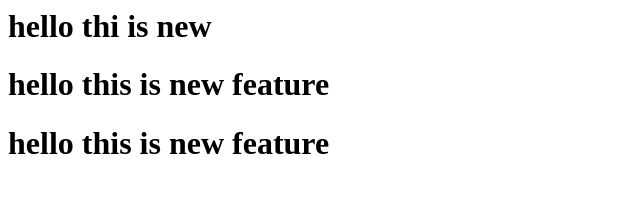
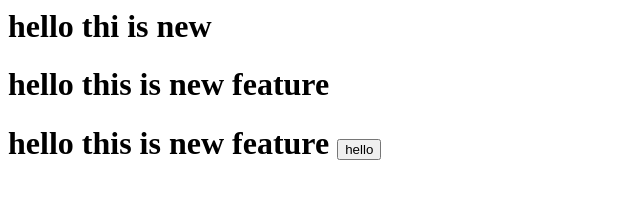
Before and after one commit to Haseeb6098/professionalRepo, a plain HTML site: page index.html in a window 1280 px wide. Shown: the whole page, without its empty margins (0-640 px from the left). Drawn offline with Linux system fonts and the light colour scheme.

Commit message:
add button

```diff
--- a/index.html
+++ b/index.html
@@ -1,3 +1,3 @@
 <h1>hello thi is new</h1>
 <h1>hello this is new feature</h1>
-<h1>hello this is new feature</h1>
+<h1>hello this is new feature <button>hello</button></h1>
```
